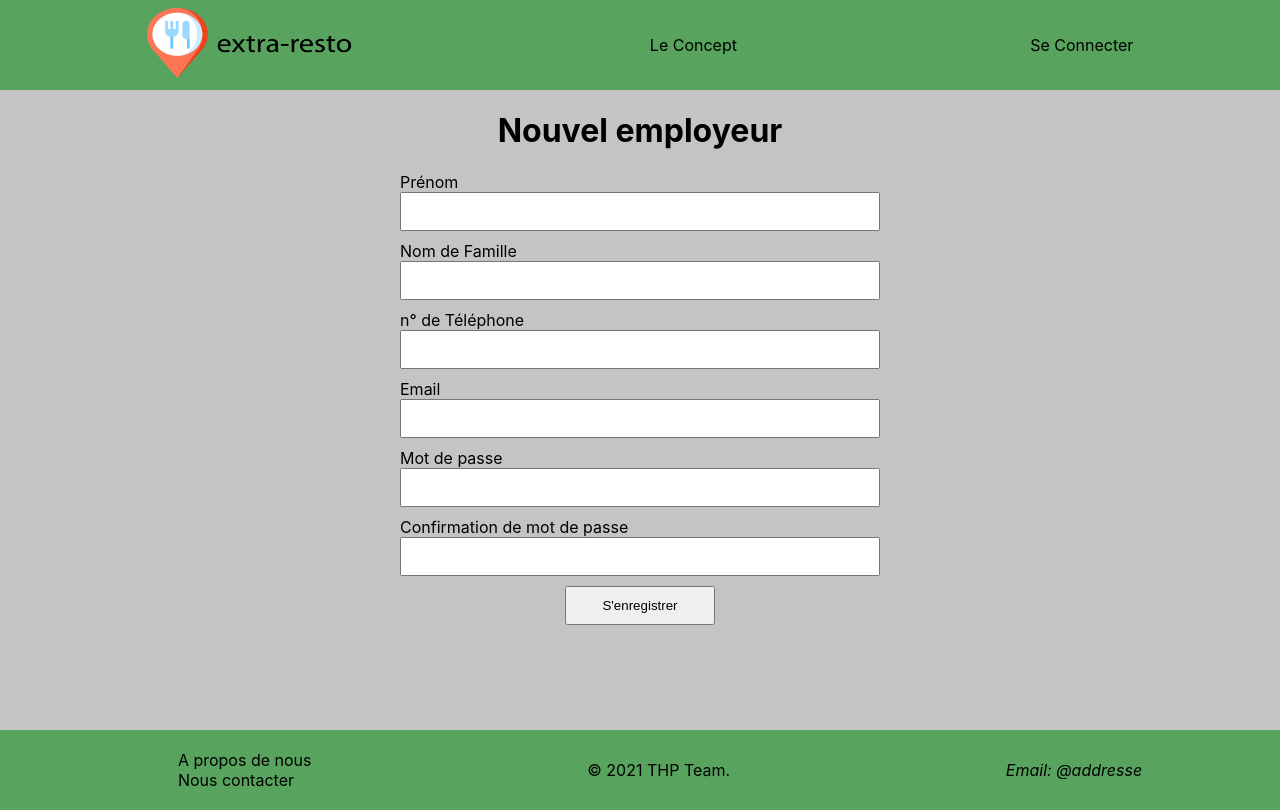
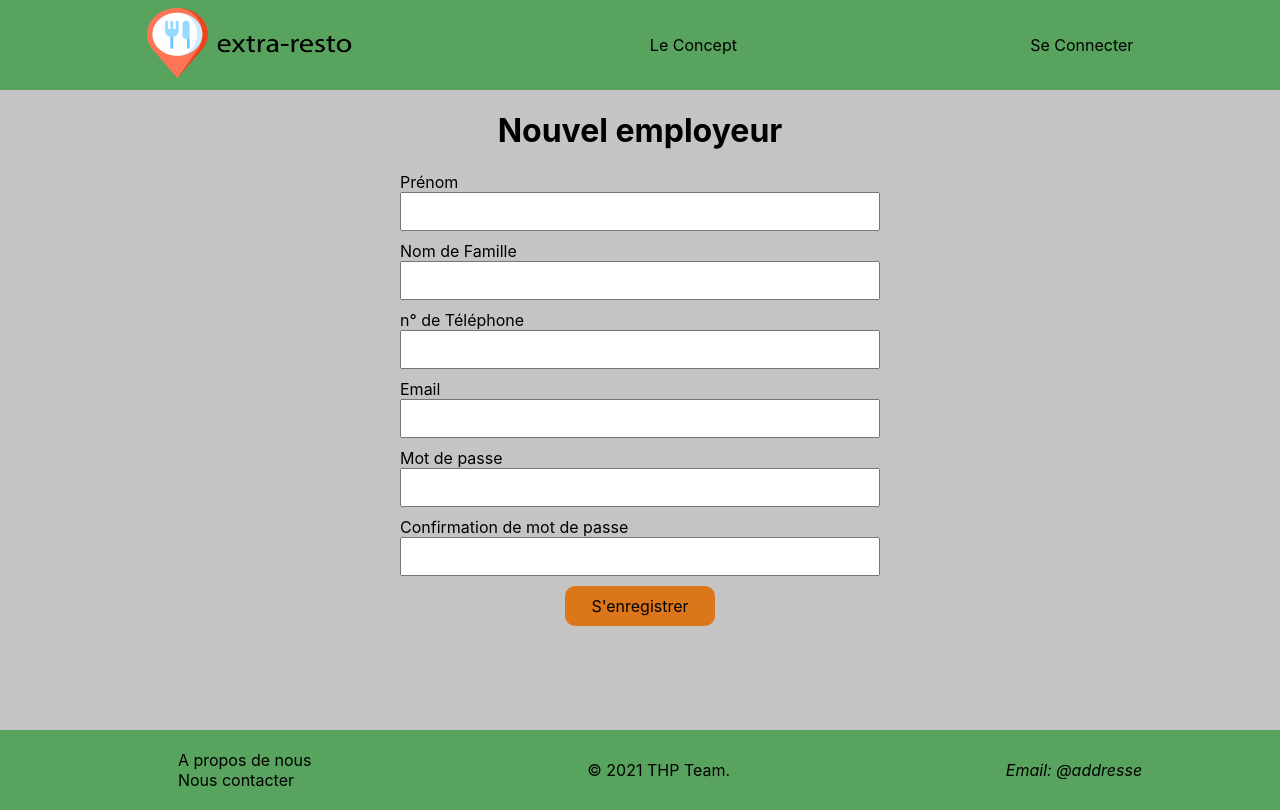
Before and after one commit to extra-resto/extra-resto-app, a Next.js app: page /signup/employer in a window 1280 px wide. Built offline with nearby package versions, Linux system fonts and the light colour scheme.

Commit message:
add button form employer and modal candidate/employer

```diff
--- a/components/FormEmployerSignup/index.jsx
+++ b/components/FormEmployerSignup/index.jsx
@@ -2,6 +2,7 @@ import styles from './FormEmployerSignup.module.scss';
 import { useState, useEffect } from 'react';
 import { setUser, setEmployer, setCandidate } from 'store/User/userAction';
 import { useDispatch } from 'react-redux';
+import Button from 'components/Button';
 
 const FormEmployerSignup = ({setStep}) => {
   const dispatch = useDispatch();
@@ -125,7 +126,7 @@ const FormEmployerSignup = ({setStep}) => {
           onChange={handleChange}
           required
         />
-        <button type="submit">S'enregistrer</button>
+        <Button type="submit" content="S'enregistrer"/>
       </form>
     </>
   )
--- a/components/ModalCandidateEmployer/index.jsx
+++ b/components/ModalCandidateEmployer/index.jsx
@@ -2,6 +2,8 @@ import React, { useState } from 'react';
 import styles from './ModalCandidateEmployer.module.scss';
 import Link from 'next/link';
 import Modal from 'react-modal';
+import { useRouter } from 'next/router';
+import Button from 'components/Button';
 
 const customStyles = {
   content : {
@@ -32,7 +34,7 @@ const ModalCandidateEmployer = () => {
 
   return (
   	<div className={styles.ModalCandidateEmployer}>
-    	<button onClick={openModal}>S'inscrire</button>
+      <Button content="S'inscrire" href={openModal}/>
         <Modal
           isOpen={modalIsOpen}
           onAfterOpen={afterOpenModal}
```
